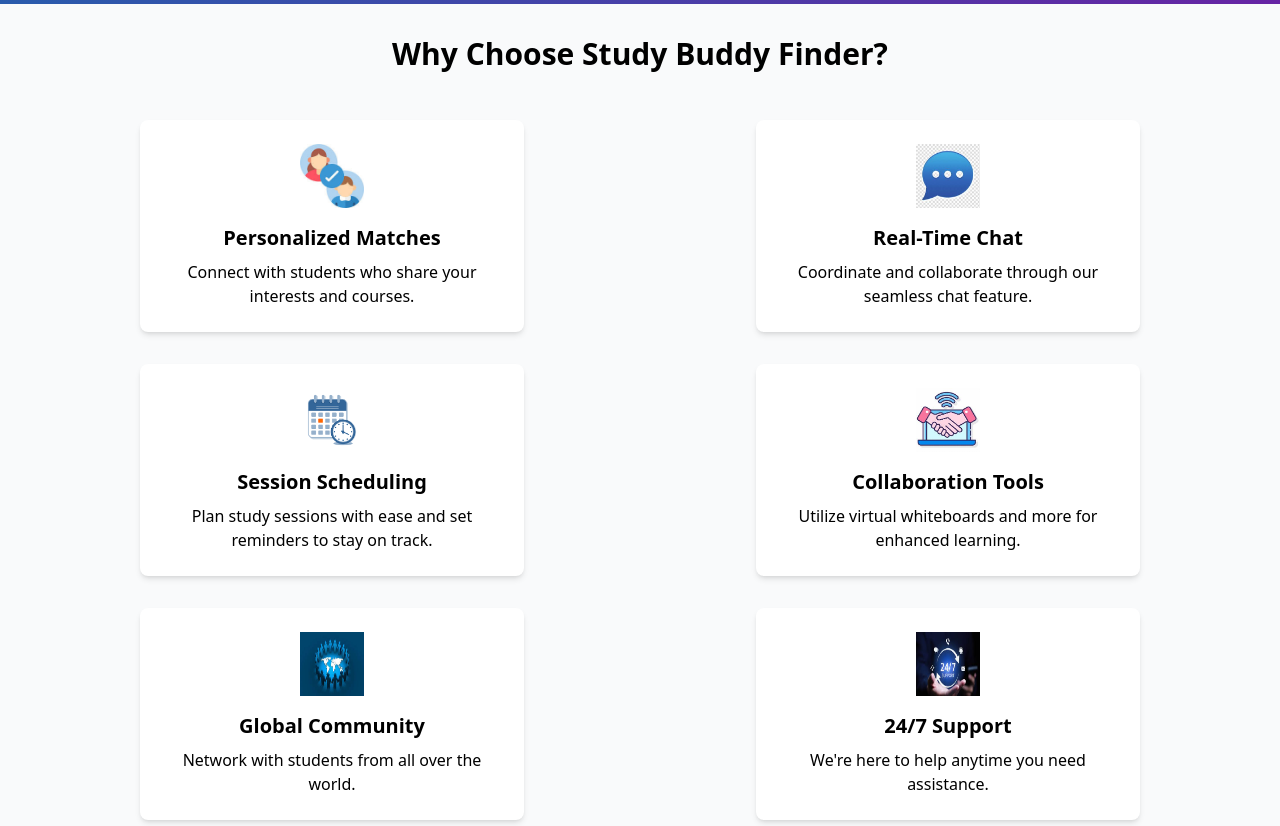
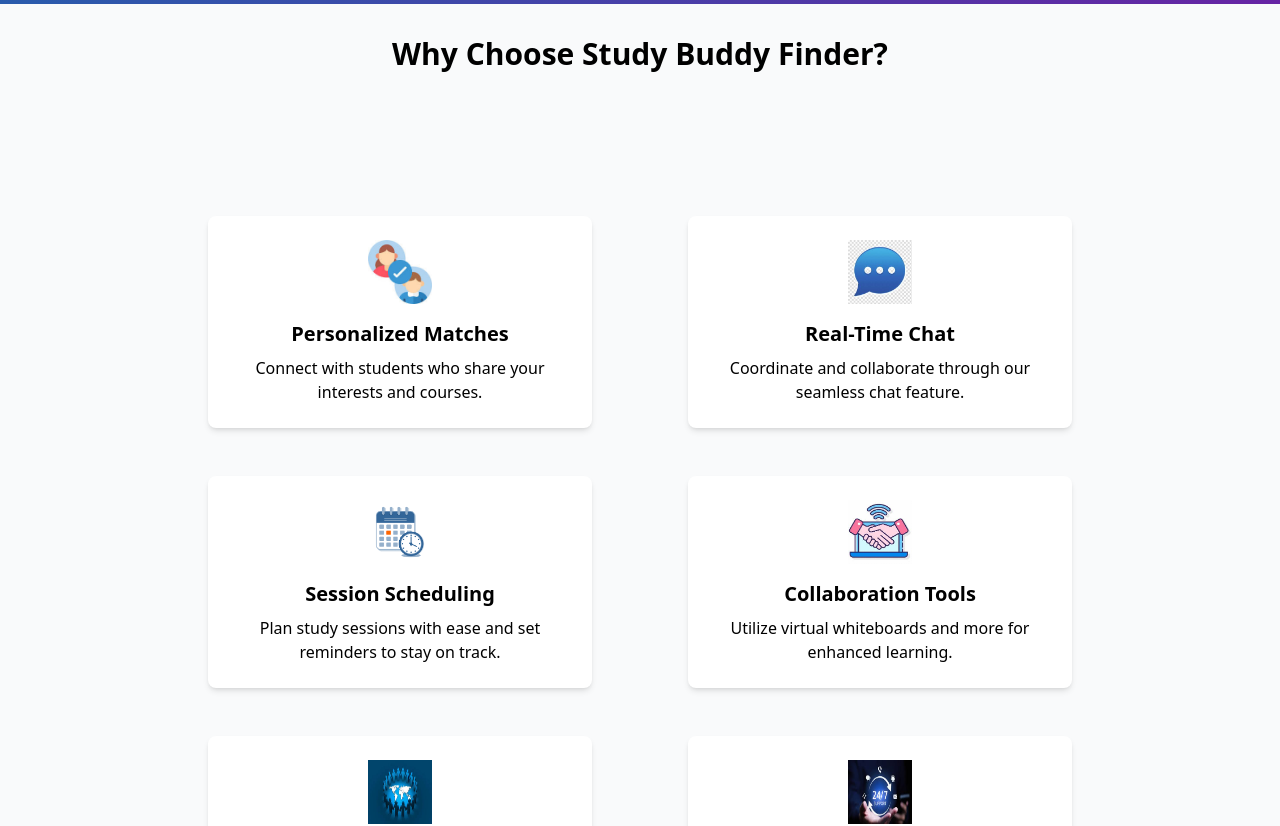
Before and after one commit to Hailemeskel-Getaneh/Study-Buddy-Finder, a React (Vite) app in the folder Frontend/: page / in a window 1280 px wide. Shown: the part 620-1446 px from the top of the page. Built offline with nearby package versions, Linux system fonts and the light colour scheme.

Commit message:
cards in the home page styled again

```diff
--- a/Frontend/src/pages/home.jsx
+++ b/Frontend/src/pages/home.jsx
@@ -48,7 +48,7 @@ const Home = () => {
   <h2 className="text-3xl font-bold text-center mb-12">
     Why Choose Study Buddy Finder?
   </h2>
-  <div className="grid grid-cols-1 sm:grid-cols-2 gap-x-4 gap-y-8 justify-center">
+  <div className="grid m-36 grid-cols-1 sm:grid-cols-2 gap-x-8 gap-y-12 justify-items-center">
     {/* Feature Cards */}
     {[
       {
@@ -84,7 +84,7 @@ const Home = () => {
     ].map((feature, index) => (
       <div
         key={index}
-        className="bg-white p-6 rounded-lg shadow-md text-center transition-transform transform hover:scale-105 hover:shadow-lg max-w-sm mx-auto"
+        className="bg-white p-6 rounded-lg shadow-md text-center transition-transform transform hover:scale-105 hover:shadow-2xl w-96 "
       >
         <img
           src={feature.icon}
@@ -98,6 +98,7 @@ const Home = () => {
   </div>
 </main>
 
+
         <Footer />
       </div>
     </>
```
